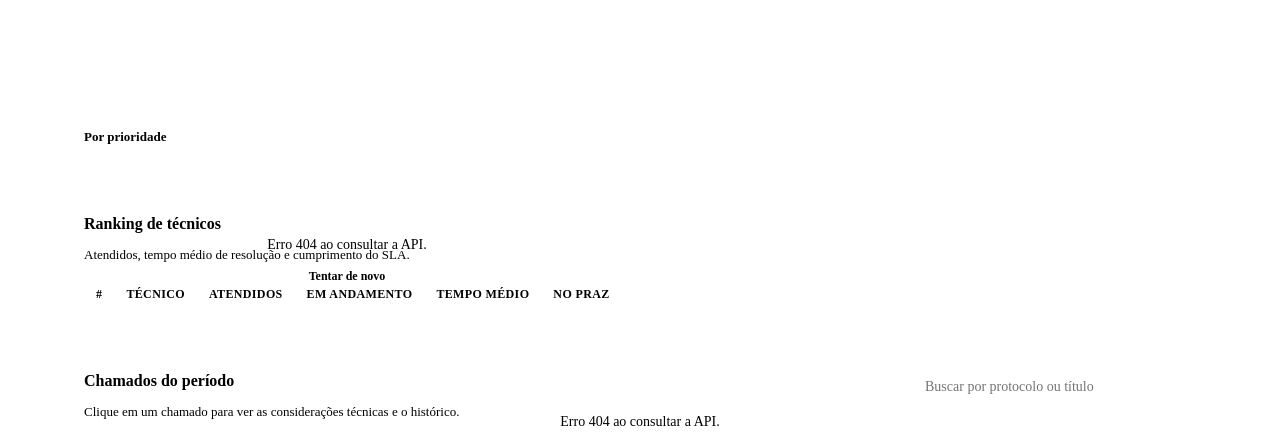
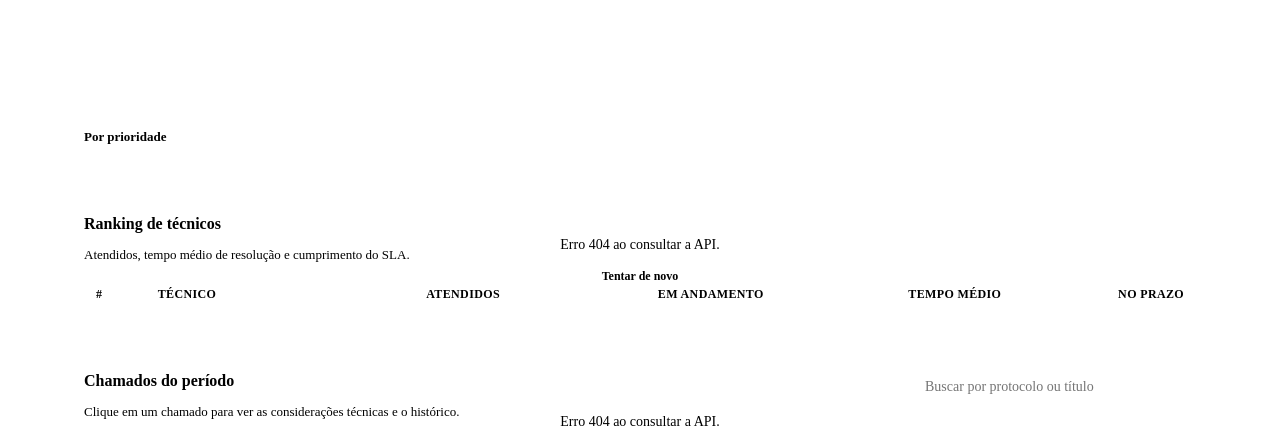
Before and after one commit to Rachid0607/thindesk-dashboard, a Spring app: page /dashboard/dashboard in a window 1280 px wide. Shown: the part 1247-1681 px from the top of the page. Run offline with Thymeleaf, Linux system fonts and the light colour scheme; the template is opened without the code that fills it, so the values that code supplies are empty; some of the project's set-up classes (security, data sources, template engines, error pages and the like) are left out, and stand-ins take their place.

Commit message:
fix(dashboard): ranking de tecnicos ocupa a largura toda para nao cortar colunas

```diff
--- a/src/main/resources/templates/dashboard/dashboard.html
+++ b/src/main/resources/templates/dashboard/dashboard.html
@@ -96,7 +96,7 @@
                 </section>
 
                 <!-- Ranking de tecnicos -->
-                <section class="card dash-bloco" id="bloco-tecnicos">
+                <section class="card dash-bloco dash-largo" id="bloco-tecnicos">
                     <h3>Ranking de técnicos</h3>
                     <p class="dash-sub">Atendidos, tempo médio de resolução e cumprimento do SLA.</p>
                     <div class="tabela-scroll">
```
